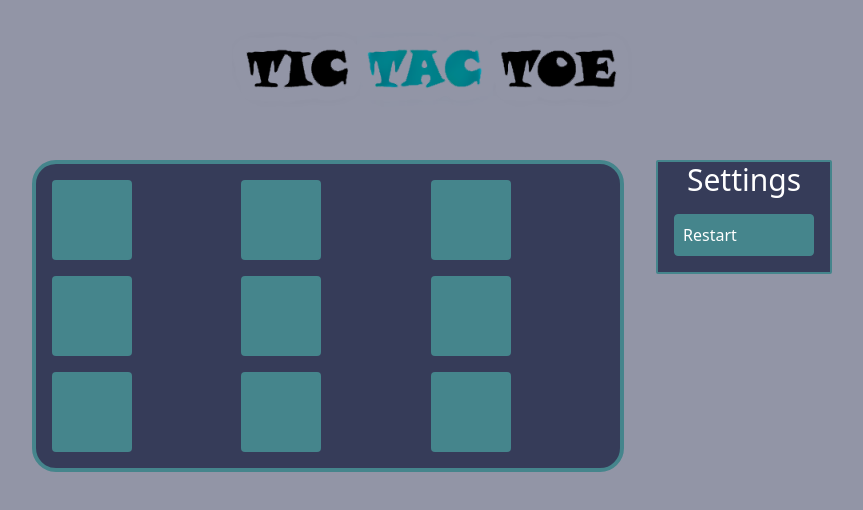
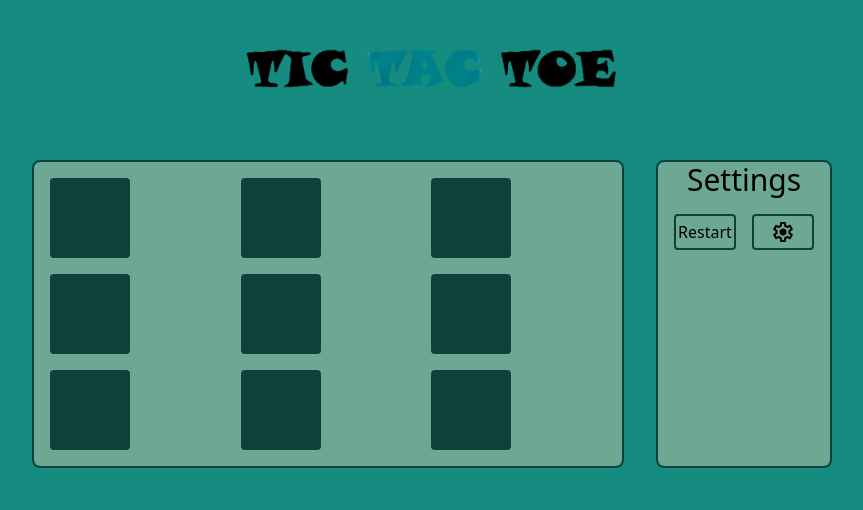
Before and after one commit to kevporti/TicTacToe_ReactJs, a React (Create React App) app: page / in a window 1280 px wide. Shown: the top 510 px of the page, without its empty margins (208-1071 px from the left). Built offline with nearby package versions, Linux system fonts and the light colour scheme.

Commit message:
Added new icons to play, changed some colors to the web and started creating the settings to change icons

```diff
--- a/src/components/Content/Box.jsx
+++ b/src/components/Content/Box.jsx
@@ -1,4 +1,6 @@
 import React from "react";
+import Default_O from "./XandO/Default_O.png";
+import Default_X from "./XandO/Default_X.png";
 
 function Box({ value, onClick }) {
   return (
@@ -6,7 +8,10 @@
       className="flex justify-center items-center text-3xl font-medium bg-darkblue rounded h-20 w-20 cursor-pointer"
       onClick={onClick}
     >
-      {value}
+      <img
+        src={value === "X" ? Default_X : value === "O" ? Default_O : undefined}
+        alt=""
+      />
     </div>
   );
 }
--- a/src/components/Content/Settings.jsx
+++ b/src/components/Content/Settings.jsx
@@ -1,17 +1,94 @@
-import React from "react";
+import React, { useState, Fragment } from "react";
+import { Transition, Dialog } from "@headlessui/react";
 
 function Settings({ restartGame }) {
+  const [isOpen, setIsOpen] = useState(false);
+
+  function openModal() {
+    setIsOpen(true);
+  }
+
+  function closeModal() {
+    setIsOpen(false);
+  }
+
   return (
-    <div className="mx-4 bg-bgtable border-2 border-darkblue rounded-sm text-white">
+    <>
+      <div className="mx-4 bg-bgtable border-2 border-darkblue rounded-lg h-full">
+        <link
+          rel="stylesheet"
+          href="https://fonts.googleapis.com/css2?family=Material+Symbols+Outlined:opsz,wght,FILL,GRAD@48,400,0,0"
+        />
         <h1 className="font-medium text-center text-3xl">Settings</h1>
+        <div className="grid grid-cols-2 gap-4 m-4">
           <div
-        className="font-medium p-2 border border-darkblue rounded m-4 bg-darkblue cursor-pointer"
+            className="flex justify-center items-center font-medium py-1 border-2 border-darkblue rounded hover:bg-darkblue hover:text-white cursor-pointer"
             onClick={restartGame}
           >
             Restart
           </div>
+          <div
+            className="flex justify-center items-center font-medium py-1 border-2 border-darkblue rounded hover:bg-darkblue hover:text-white"
+            onClick={openModal}
+          >
+            <i className="material-symbols-outlined cursor-pointer">settings</i>
+          </div>
+        </div>
         <div></div>
       </div>
+
+      <Transition appear show={isOpen} as={Fragment}>
+        <Dialog as="div" className="z-10 relative" onClose={closeModal}>
+          <Transition.Child
+            as={Fragment}
+            enter="ease-out duration-300"
+            enterFrom="opacity-0"
+            enterTo="opacity-100"
+            leave="ease-in duration-200"
+            leaveFrom="opacity-100"
+            leaveTo="opacity-0"
+          >
+            <div className="fixed inset-0 bg-black bg-opacity-20" />
+          </Transition.Child>
+
+          <div className="fixed inset-0 overflow-y-auto">
+            <div className="flex min-h-full items-center justify-center p-4 text-center">
+              <Transition.Child
+                as={Fragment}
+                enter="ease-out duration-300"
+                enterFrom="opacity-0 scale-95"
+                enterTo="opacity-100 scale-100"
+                leave="ease-in duration-200"
+                leaveFrom="opacity-100 scale-100"
+                leaveTo="opacity-0 scale-95"
+              >
+                <Dialog.Panel className="w-full max-w-md transform overflow-hidden rounded-2xl bg-white p-6 text-left align-middle shadow-xl transition-all">
+                  <Dialog.Title
+                    as="h3"
+                    className="text-lg font-medium leading-6 text-gray-900"
+                  >
+                    Change your icon!
+                  </Dialog.Title>
+                  <div className="mt-2">
+                    <div></div>
+                  </div>
+
+                  <div className="mt-4">
+                    <button
+                      type="button"
+                      className="inline-flex justify-center rounded-md border border-transparent bg-darkblue px-4 py-2 text-sm font-medium text-white hover:bg-blue-200 focus:outline-none focus-visible:ring-2 focus-visible:ring-blue-500 focus-visible:ring-offset-2"
+                      onClick={closeModal}
+                    >
+                      Done.
+                    </button>
+                  </div>
+                </Dialog.Panel>
+              </Transition.Child>
+            </div>
+          </div>
+        </Dialog>
+      </Transition>
+    </>
   );
 }
 
--- a/src/components/Content/Table.jsx
+++ b/src/components/Content/Table.jsx
@@ -3,7 +3,7 @@
 
 function Table({ Boxes, onClick }) {
   return (
-    <div className="grid grid-cols-3 gap-4 bg-bgtable border-4 border-darkblue rounded-3xl p-4 mx-4">
+    <div className="grid grid-cols-3 gap-4 bg-bgtable border-2 border-darkblue rounded-lg p-4 mx-4">
       {Boxes.map((box, i) => (
         <Box key={i} value={box} onClick={() => onClick(i)} />
       ))}
--- a/tailwind.config.js
+++ b/tailwind.config.js
@@ -4,9 +4,10 @@
   theme: {
     extend: {
       colors: {
-        darkbg: "#9295A6",
-        darkblue: "#45858C",
-        bgtable: "#363C59",
+        //#4C5958
+        darkbg: "#168C80",
+        darkblue: "#10403B",
+        bgtable: "#6DA893",
       },
     },
   },
```
Also changed, not shown: src/components/Content/XandO/Default_O.png (added), src/components/Content/XandO/Default_X.png (added). Lines whose indentation alone changed are shown as unchanged.
